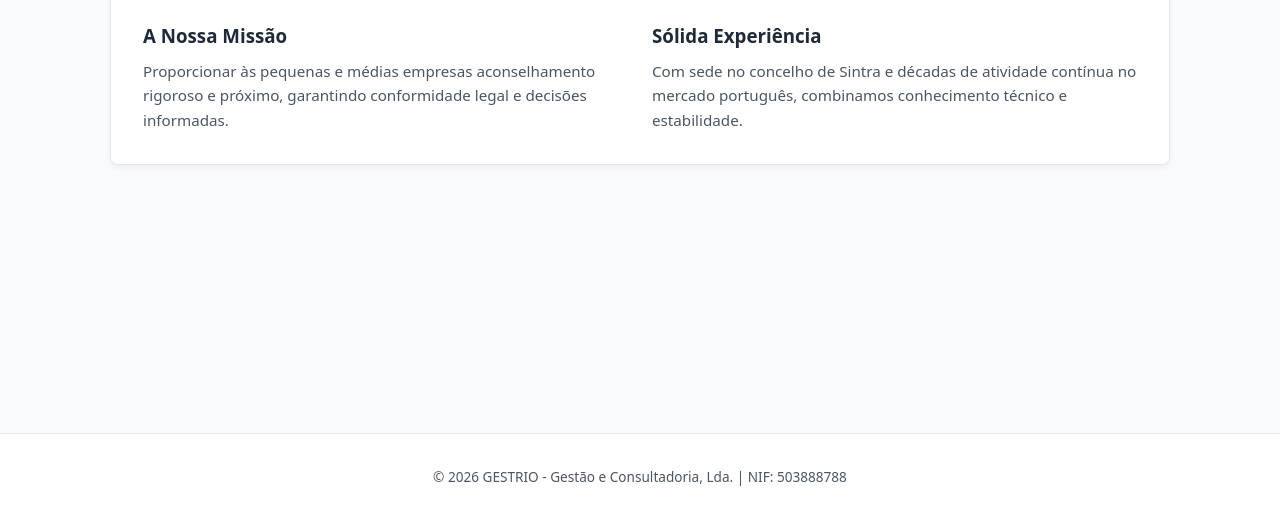
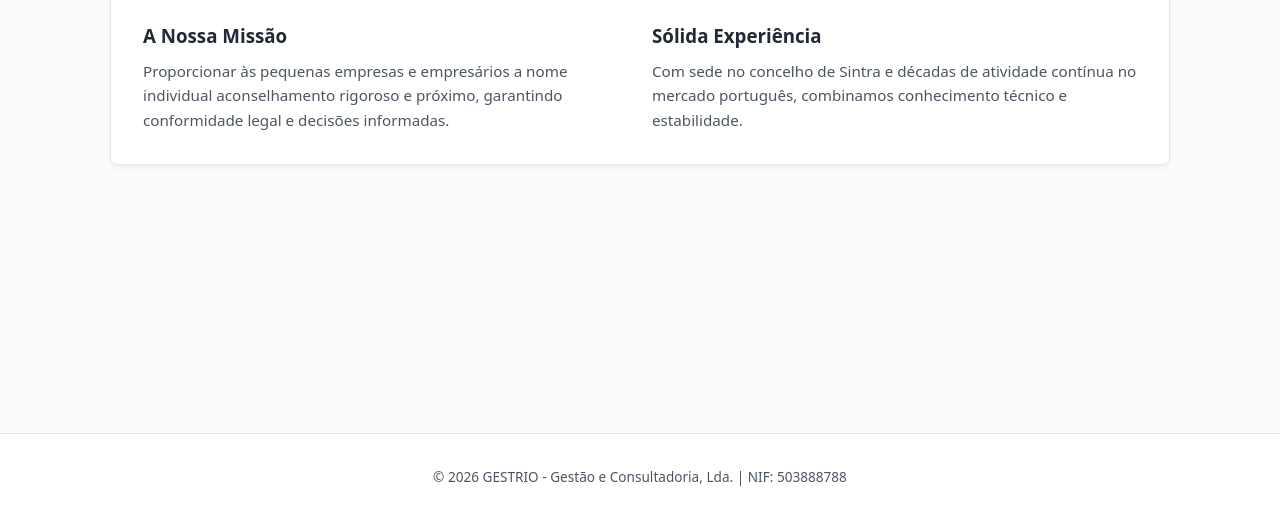
Before and after one commit to MauroAlmeida/gestrio-poc, a plain HTML site: page index.html in a window 1280 px wide. Shown: the part 280-800 px from the top of the page. Drawn offline with Linux system fonts and the light colour scheme.

Commit message:
Alteração de atividade da empresa

```diff
--- a/index.html
+++ b/index.html
@@ -40,7 +40,7 @@
         <div>
           <h3 style="margin-bottom: 0.5rem;">A Nossa Missão</h3>
           <p style="color: var(--text-muted); font-size: 0.95rem;">
-            Proporcionar às pequenas e médias empresas aconselhamento rigoroso e próximo, garantindo conformidade legal e decisões informadas.
+            Proporcionar às pequenas empresas e empresários a nome individual aconselhamento rigoroso e próximo, garantindo conformidade legal e decisões informadas.
           </p>
         </div>
         <div>
```
